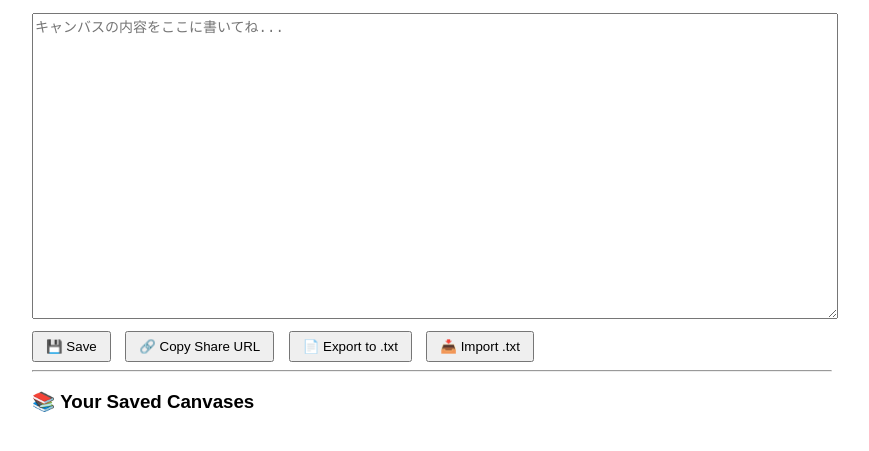
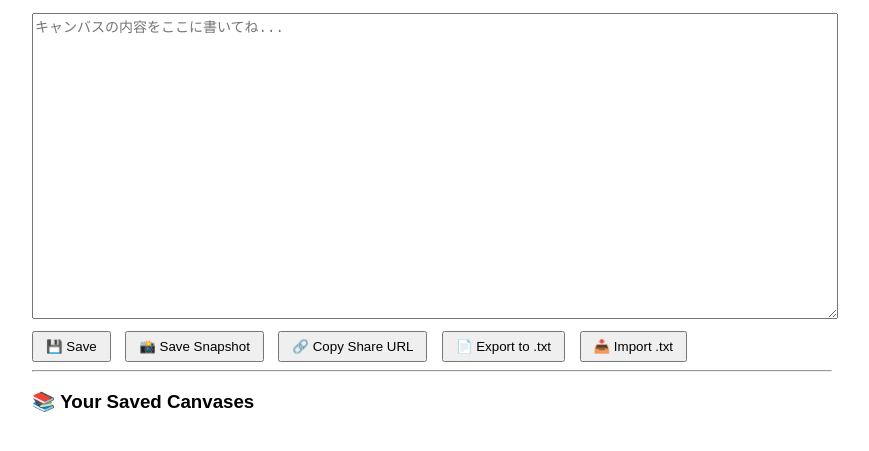
Before and after one commit to poeeeen/my-canvas-app, a plain HTML site: page index.html in a window 1280 px wide. Shown: the part 139-590 px from the top of the page, without its empty margins (208-1077 px from the left). Drawn offline with Linux system fonts and the light colour scheme.

Commit message:
Update index.html

```diff
--- a/index.html
+++ b/index.html
@@ -32,6 +32,7 @@
 
   <div>
     <button onclick="save()">💾 Save</button>
+    <button onclick="saveSnapshot()">📸 Save Snapshot</button>
     <button onclick="copyURL()">🔗 Copy Share URL</button>
     <button onclick="exportToTxt()">📄 Export to .txt</button>
     <input type="file" id="fileInput" style="display:none" onchange="importFromTxt()" />
```
